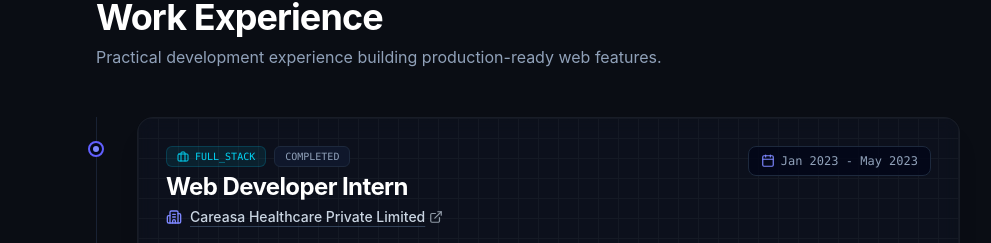
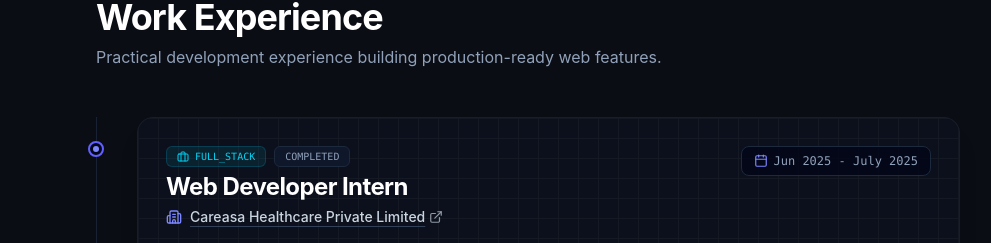
Before and after one commit to shubham-1shinde/portfolio, a React (Vite) app: page / in a window 1280 px wide. Shown: the part 1722-1965 px from the top of the page, without its empty margins (112-1103 px from the left). Built offline with nearby package versions, Linux system fonts and the light colour scheme.

Commit message:
Update experience period for Careasa Healthcare Private Limited internship

```diff
--- a/src/pages/Experience.jsx
+++ b/src/pages/Experience.jsx
@@ -8,7 +8,7 @@ const EXPERIENCE_DATA = [
     role: 'Web Developer Intern',
     link: 'https://careasa.com/',
     type: 'FULL_STACK',
-    period: 'Jan 2023 - May 2023',
+    period: 'Jun 2025 - July 2025',
     description: 'Worked on healthcare technology products connecting psychology doctors and patients.',
     contributions: [
       'Developed responsive frontend interfaces for patient onboarding and scheduling',
```
